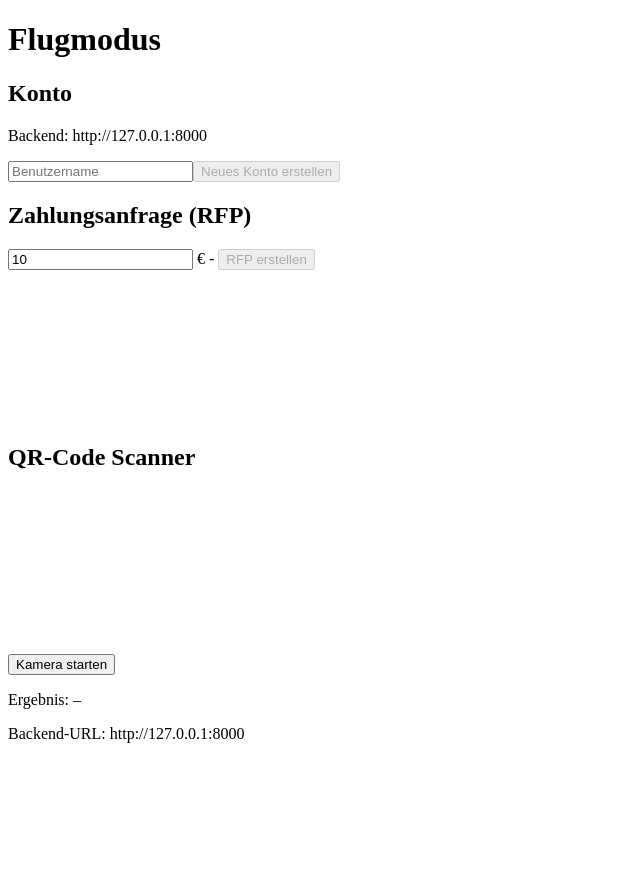
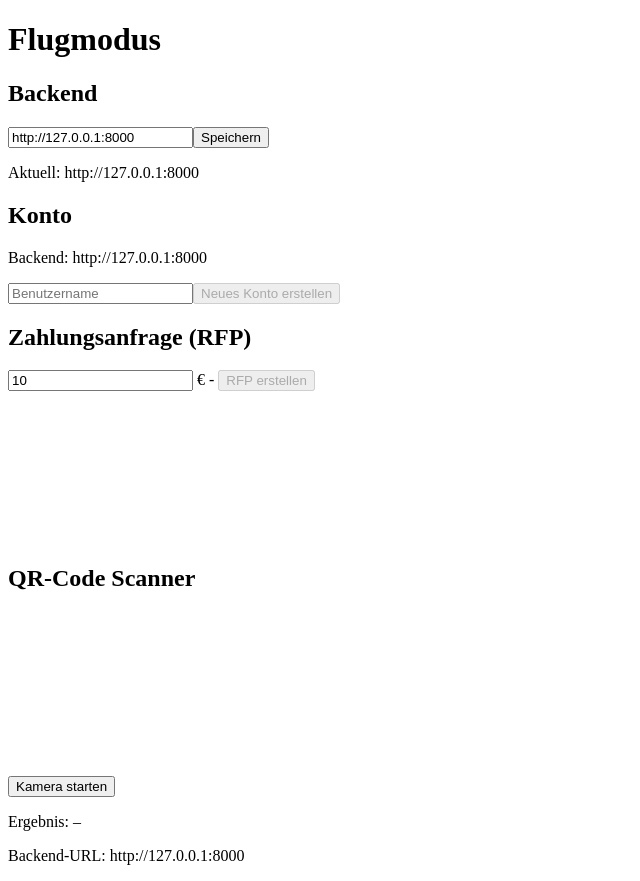
Before and after one commit to Cofinpro/flugmodus-frontend, a Vue app: page / in a window 1280 px wide. Shown: the whole page, without its empty margins (0-640 px from the left). Before the commit the page ends 800 px from the top, so only its background shows below. Built offline with nearby package versions, Linux system fonts and the light colour scheme.

Commit message:
Generating commit message...

```diff
--- a/src/App.vue
+++ b/src/App.vue
@@ -1,4 +1,5 @@
 <script setup lang="ts">
+import BackendConfig from './components/BackendConfig.vue'
 import QrGenerator from './components/QrGenerator.vue'
 import QrScanner from './components/QrScanner.vue'
 </script>
@@ -6,6 +7,7 @@ import QrScanner from './components/QrScanner.vue'
 <template>
   <main>
     <h1>Flugmodus</h1>
+    <BackendConfig />
     <QrGenerator />
     <QrScanner />
   </main>
--- /dev/null
+++ b/src/components/BackendConfig.vue
@@ -0,0 +1,23 @@
+<script setup lang="ts">
+import { ref, watch } from 'vue'
+import { backendUrl, setBackendUrl } from '../services/backend'
+
+const input = ref(backendUrl.value)
+
+watch(backendUrl, (value) => {
+  input.value = value
+})
+
+function save() {
+  setBackendUrl(input.value)
+}
+</script>
+
+<template>
+  <section>
+    <h2>Backend</h2>
+    <input v-model="input" type="url" placeholder="https://xxxx.ngrok-free.app" @keyup.enter="save" />
+    <button @click="save">Speichern</button>
+    <p>Aktuell: {{ backendUrl || 'nicht konfiguriert' }}</p>
+  </section>
+</template>
```
